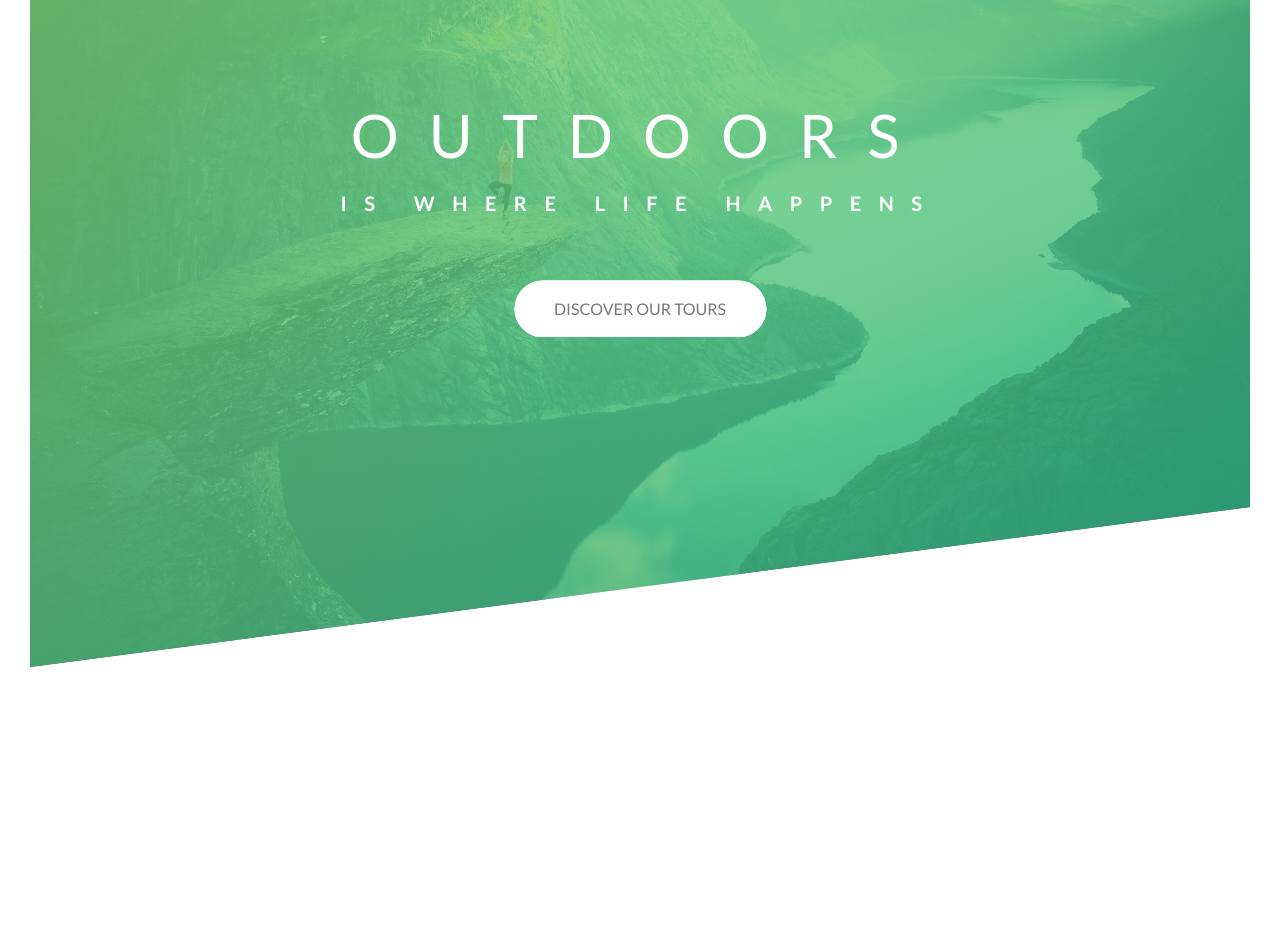
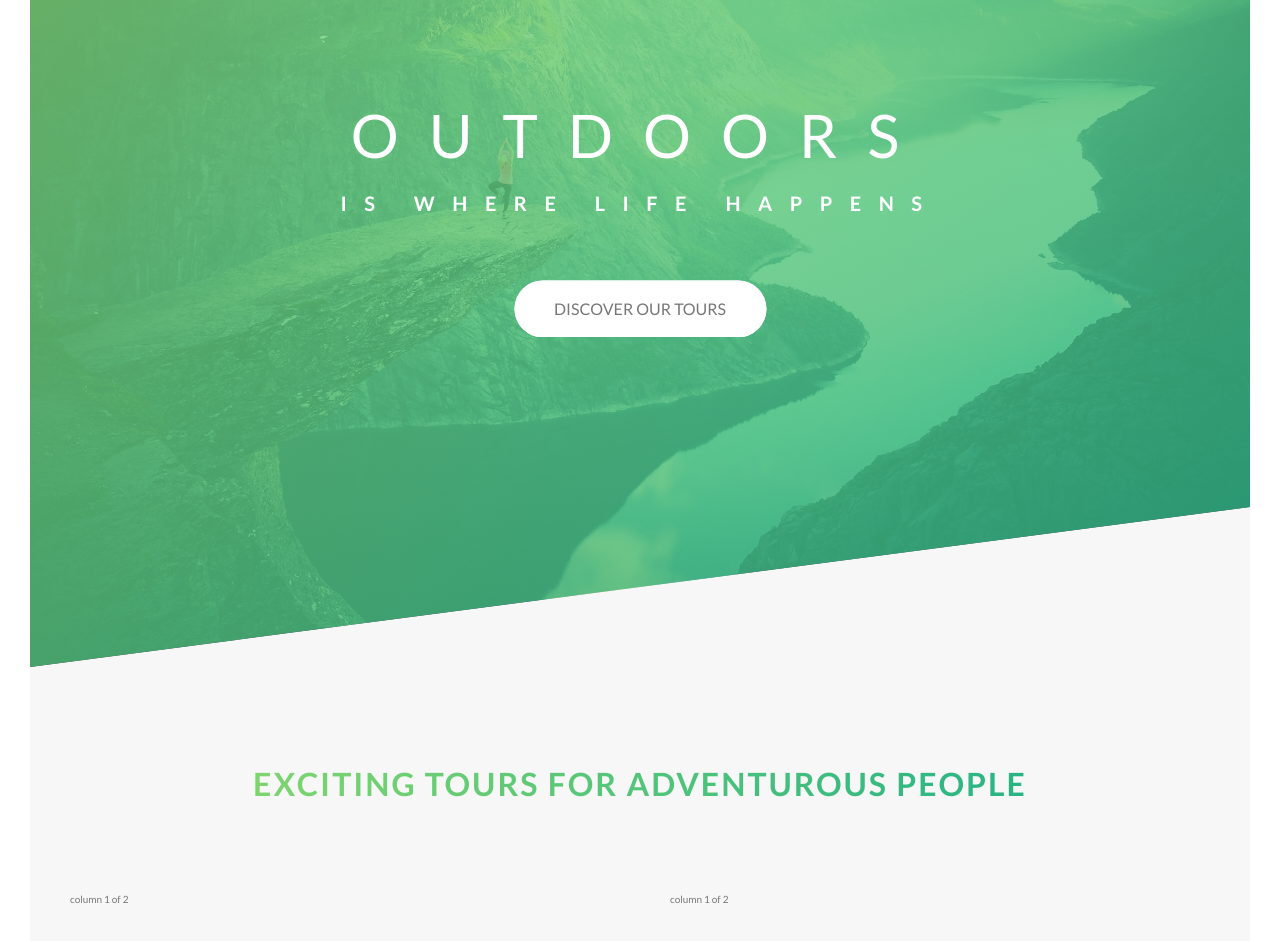
Before and after one commit to protickr/natours-practice, a website: page index.html in a window 1280 px wide. Shown: the part 123-1064 px from the top of the page. Before the commit the page ends 820 px from the top, so only its background shows below. Drawn offline with Linux system fonts and the light colour scheme.

Commit message:
About section part 1

```diff
--- a/index.html
+++ b/index.html
@@ -27,5 +27,91 @@
             </div>
         </header>
 
+        <main>
+            <section class="section-about">
+                <div class=" u-center-text u-margin-bottom-8">
+                    <h1 class="heading-secondary">
+                        Exciting Tours For Adventurous People
+                    </h1>
+                </div>
+
+                <div class="row">
+                    <div class="col-1-of-2">
+                        column 1 of 2
+                    </div>
+                    <div class="col-1-of-2">
+                        column 1 of 2
+                    </div>
+            </section>
+        </main>
+        <!-- <section class="grid">
+
+            <div class="row">
+                <div class="col-1-of-2">
+                    column 1 of 2
+                </div>
+                <div class="col-1-of-2">
+                    column 1 of 2
+                </div>
+            </div>
+
+            <div class="row">
+                <div class="col-1-of-3">
+                    column 1 of 3
+                </div>
+                <div class="col-1-of-3">
+                    column 1 of 3
+                </div>
+                <div class="col-1-of-3">
+                    column 1 of 3
+                </div>
+            </div>
+
+            <div class="row">
+                <div class="col-1-of-3">
+                    column 1 of 3
+                </div>
+                <div class="col-2-of-3">
+                    column 2 of 3
+                </div>
+            </div>
+
+            <div class="row">
+                <div class="col-1-of-4">
+                    column 1 of 4
+                </div>
+                <div class="col-1-of-4">
+                    column 1 of 4
+                </div>
+                <div class="col-1-of-4">
+                    column 1 of 4
+                </div>
+                <div class="col-1-of-4">
+                    column 1 of 4
+                </div>
+            </div>
+
+            <div class="row">
+                <div class="col-1-of-4">
+                    column 1 of 4
+                </div>
+                <div class="col-1-of-4">
+                    column 1 of 4
+                </div>
+                <div class="col-2-of-4">
+                    column 2 of 4
+                </div>
+            </div>
+
+            <div class="row">
+                <div class="col-1-of-4">
+                    column 1 of 4
+                </div>
+                <div class="col-3-of-4">
+                    column 3 of 4
+                </div>
+            </div>
+
+        </section> -->
     </body>
 </html>
--- a/sass/abstracts/_variables.scss
+++ b/sass/abstracts/_variables.scss
@@ -5,6 +5,7 @@ $color-primary-dark: #28b485;
 $color-gray-dark: #777;
 $color-white: #fff;
 $color-black: #000;
+$color-grey-light-1: #f7f7f7;
 
 //grid
 $grid-width: 114rem;
--- a/sass/base/_typography.scss
+++ b/sass/base/_typography.scss
@@ -36,3 +36,21 @@ body {
         margin-bottom: 6rem;
     }
 }
+
+.heading-secondary {
+    font-size: 3.2rem;
+    font-weight: 700;
+    text-transform: uppercase;
+    background-image: linear-gradient(to right, $color-primary-light, $color-primary-dark);
+    display: inline-block;
+    background-clip: text;
+    -webkit-background-clip: text;
+    color: transparent;
+    letter-spacing: .2rem;
+    transition: all .2s;
+
+    &:hover {
+        transform: skewx(15deg) skewY(2deg) scale(1.1);
+        text-shadow: .5rem 1rem 2rem rgba($color-black, 0.2);
+    }
+}
--- a/sass/base/_utilities.scss
+++ b/sass/base/_utilities.scss
@@ -0,0 +1,2 @@
+.u-center-text { text-align: center; }
+.u-margin-bottom-8 { margin-bottom: 8rem;}
--- a/sass/pages/_home.scss
+++ b/sass/pages/_home.scss
@@ -0,0 +1,5 @@
+.section-about {
+    padding: 25rem 0;
+    background-color: $color-grey-light-1;
+    margin-top: -20vh;
+}
```
Also changed, not shown: css/style.css.
